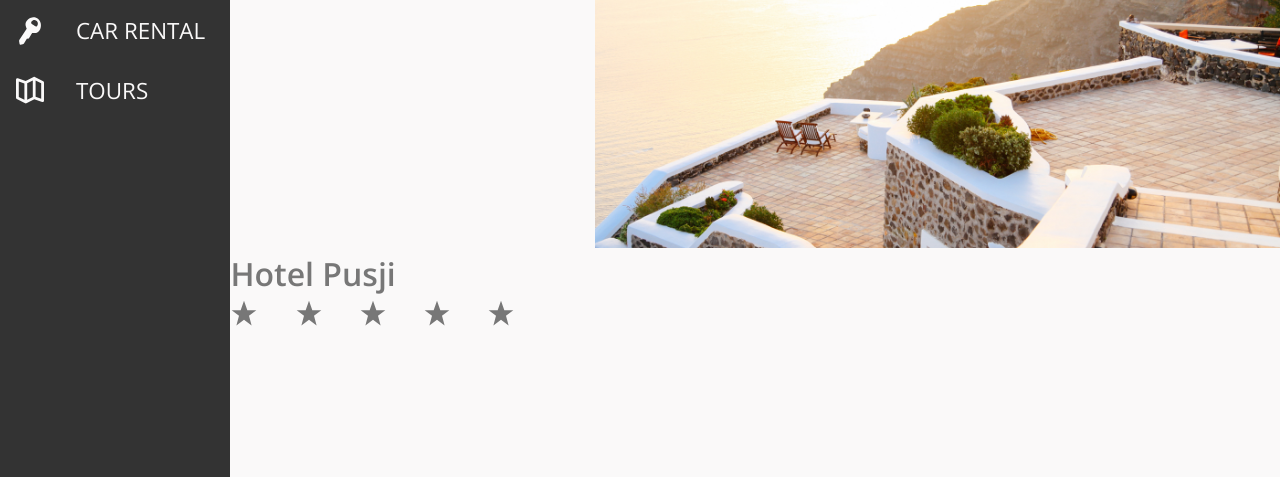
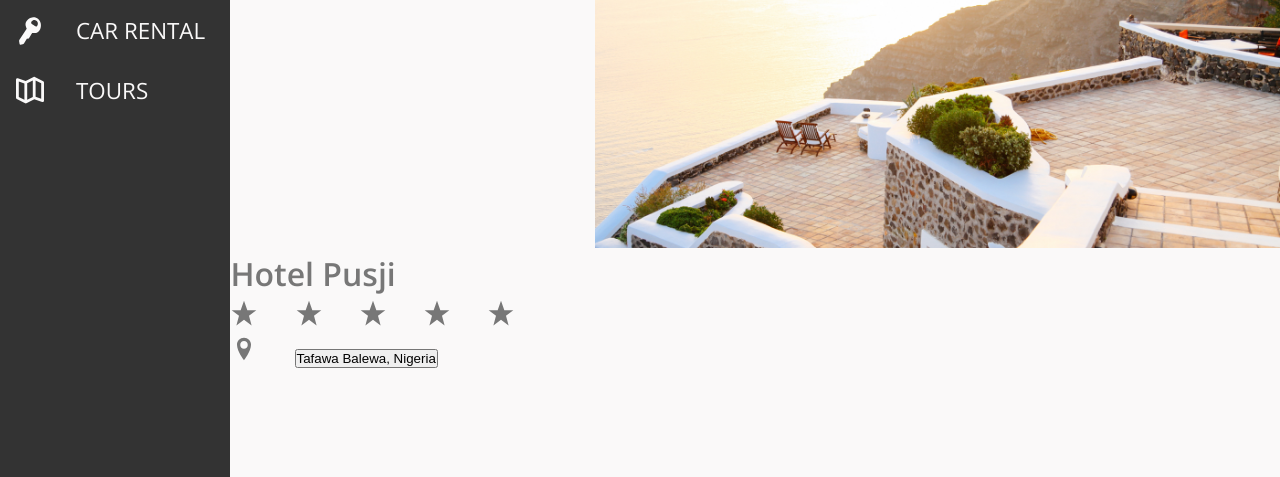
Before and after one commit to PJMantoss/tosstrio, a website: page index.html in a window 1280 px wide. Shown: the part 323-800 px from the top of the page. Drawn offline with nearby package versions, Linux system fonts and the light colour scheme.

Commit message:
update main styling

```diff
--- a/index.html
+++ b/index.html
@@ -132,7 +132,12 @@
                                 <use xlink:href="img/sprite.svg#icon-star"></use>
                             </svg>
                         </div>
-                        <div class="overview-location"></div>
+                        <div class="overview-location">
+                            <svg class="side-nav__icon">
+                                <use xlink:href="img/sprite.svg#icon-location-pin"></use>
+                            </svg>
+                            <button class="btn-inline">Tafawa Balewa, Nigeria</button>
+                        </div>
                     </div>
                 </main>
             </div>
```
